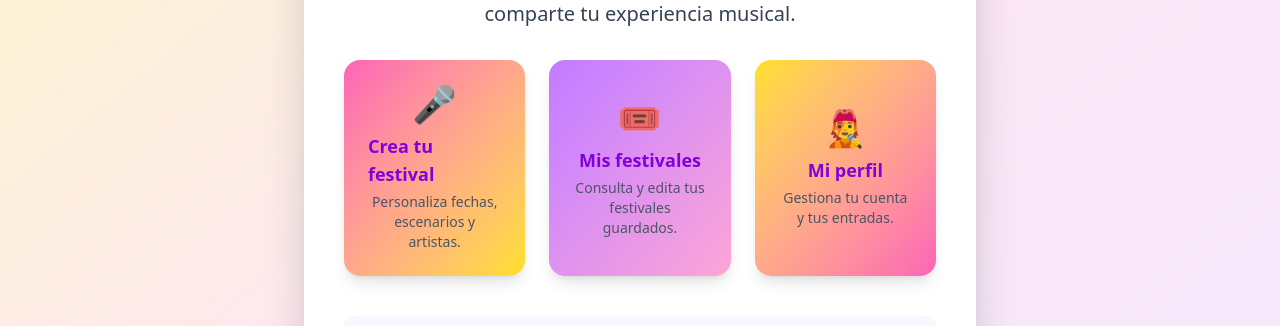
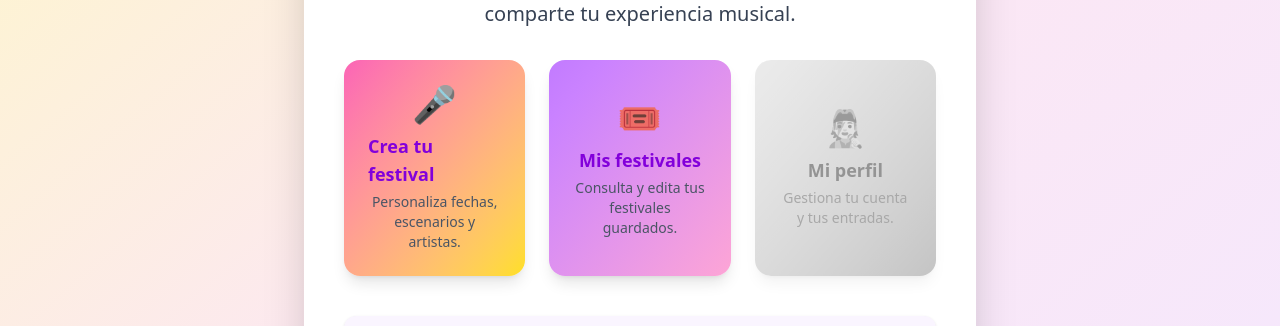
Before and after one commit to CaCortez384/MiFestival, a React (Vite) app: page /inicio in a window 1280 px wide. Shown: the part 404-730 px from the top of the page. Built offline with nearby package versions, Linux system fonts and the light colour scheme; no server answers; sample sign-in values are in the browser's storage.

Commit message:
feat: Desactivar acción de "Mi perfil" en la página de inicio y mejorar accesibilidad

```diff
--- a/src/pages/Inicio.jsx
+++ b/src/pages/Inicio.jsx
@@ -24,7 +24,8 @@ const quickActions = [
     desc: "Gestiona tu cuenta y tus entradas.",
     icon: "🧑‍🎤",
     href: "/perfil",
-    color: "from-yellow-300 to-pink-400"
+    color: "from-yellow-300 to-pink-400",
+    disabled: true // <--- Desactivado
   }
 ];
 
@@ -83,8 +84,14 @@ const Inicio = () => {
             {quickActions.map((action, i) => (
               <a
                 key={i}
-                href={action.href}
-                className={`flex flex-col items-center justify-center bg-gradient-to-br ${action.color} rounded-2xl shadow-lg p-6 hover:scale-105 transition`}
+                href={action.disabled ? undefined : action.href}
+                className={`flex flex-col items-center justify-center bg-gradient-to-br ${action.color} rounded-2xl shadow-lg p-6 transition
+                  ${action.disabled
+                    ? "opacity-50 pointer-events-none grayscale"
+                    : "hover:scale-105"
+                  }`}
+                tabIndex={action.disabled ? -1 : 0}
+                aria-disabled={action.disabled ? "true" : "false"}
               >
                 <span className="text-4xl mb-2">{action.icon}</span>
                 <span className="text-lg font-bold text-purple-700 mb-1">{action.title}</span>
```
